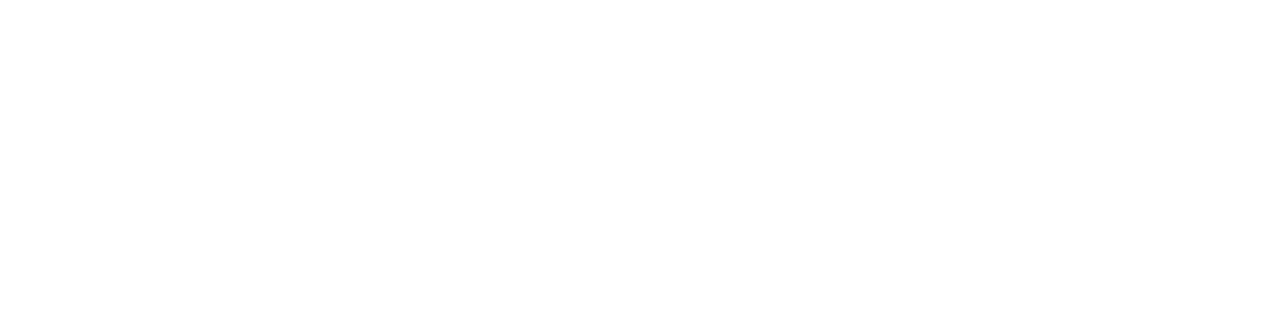
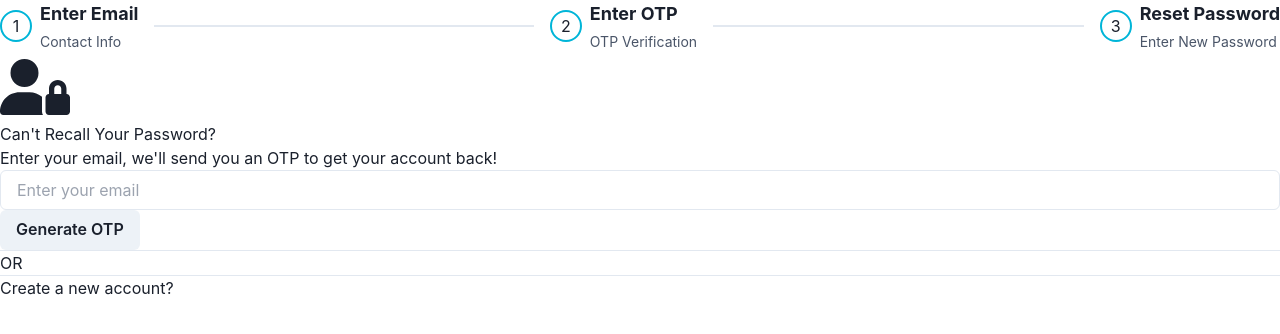
Before and after one commit to Sawantkun/MailMagnet, a React (Vite) app: page /ForgotPassword in a window 1280 px wide. Before the commit this address had no page. Shown: the top 334 px of the page. Built offline with nearby package versions, Linux system fonts and the light colour scheme.

Commit message:
forgot password page

```diff
--- a/package.json
+++ b/package.json
@@ -19,6 +19,7 @@
     "react": "^18.2.0",
     "react-dom": "^18.2.0",
     "react-icons": "^5.0.1",
+    "react-modal": "^3.16.1",
     "react-router-dom": "^6.22.0"
   },
   "devDependencies": {
--- a/src/App.jsx
+++ b/src/App.jsx
@@ -8,6 +8,7 @@
 import Dashboard from './pages/Dashboard';
 import MainNav from './components/MainNav';
 import Services from './pages/Services';
+import ForgotPassword from './pages/ForgotPassword';
 
 const App = () => {
   return (
@@ -20,6 +21,7 @@
           <Route path='/Dashboard' element={<Dashboard />} />
           <Route path='/MainNav' element={<MainNav />} />
           <Route path='/Services' element={<Services />} />
+          <Route path='/ForgotPassword' element={<ForgotPassword />} />
         </Routes>
       </Router>
     </ChakraProvider>
--- /dev/null
+++ b/src/pages/ForgotPassword.jsx
@@ -0,0 +1,165 @@
+import React, { useState, useRef } from 'react';
+import { IoMdClose } from 'react-icons/io';
+import { FaUserLock } from 'react-icons/fa6';
+import {
+  Box,
+  Text,
+  Stepper,
+  Step,
+  StepDescription,
+  StepIcon,
+  StepIndicator,
+  StepNumber,
+  StepSeparator,
+  StepStatus,
+  Input,
+  Button,
+} from '@chakra-ui/react';
+
+const steps = [
+  { title: 'Enter Email', description: 'Contact Info' },
+  { title: 'Enter OTP', description: 'OTP Verification' },
+  { title: 'Reset Password', description: 'Enter New Password' },
+];
+
+function ForgotPassword() {
+  const [activeStep, setActiveStep] = useState(0);
+  const [completedSteps, setCompletedSteps] = useState([]);
+  const inputRefs = useRef([]);
+  const [otp, setOtp] = useState(['', '', '', '']);
+
+  const handleInputChange = (index, value) => {
+    const newOtp = [...otp];
+    newOtp[index] = value;
+
+    if (index < otp.length - 1 && value !== '') {
+      inputRefs.current[index + 1].focus();
+    }
+
+    setOtp(newOtp);
+  };
+
+  const handleGenerateOtp = () => {
+    setCompletedSteps([0]);
+    setActiveStep(1);
+  };
+
+  const handleOtpSubmit = () => {
+    if (otp.join('').length === 4) {
+      setCompletedSteps([0, 1]);
+      setActiveStep(2);
+    } else {
+      console.error('Invalid OTP');
+    }
+  };
+
+  return (
+    <Box>
+      <Box className="fixed left-1/2 transform -translate-x-1/2 ">
+        <Stepper className='p-5 w-[900px]' size="md" colorScheme='cyan' activeStep={activeStep}>
+          {steps.map((step, index) => (
+            <Step key={index} onClick={() => setActiveStep(index)} completed={completedSteps.includes(index)}>
+              <StepIndicator>
+                <StepStatus
+                  complete={<StepIcon />}
+                  incomplete={<StepNumber />}
+                  active={<StepNumber />}
+                />
+              </StepIndicator>
+              <Box flexShrink="0">
+                <Text fontSize="lg" fontWeight="bold" mb="1">
+                  {step.title}
+                </Text>
+                <StepDescription>{step.description}</StepDescription>
+              </Box>
+              <StepSeparator />
+            </Step>
+          ))}
+        </Stepper>
+      </Box>
+
+      {activeStep === 0 && (
+        <Box className="fixed top-1/2 left-1/2 transform -translate-x-1/2 -translate-y-1/2 bg-white rounded-md shadow-md max-w-md w-full p-8 flex flex-col items-center">
+          <FaUserLock size={70} className="mb-8 text-[#152840]" />
+          <Text className="text-xl font-bold mb-4">Can't Recall Your Password?</Text>
+          <Text className="mb-4 text-[#3e6492] text-center">Enter your email, we'll send you an OTP to get your account back!</Text>
+          <Input
+            type="email"
+            placeholder="Enter your email"
+            className="w-full px-4 py-2 mb-4 border border-gray-300 rounded focus:outline-none"
+          />
+          <Box className="w-full flex justify-center">
+            <Button
+              className="bg-[#152840] text-white m-4 px-6 py-3 rounded cursor-pointer"
+              onClick={handleGenerateOtp}
+            >
+              Generate OTP
+            </Button>
+          </Box>
+          <Box className="w-full text-center m-4">
+            <Box className='flex items-center mb-6'>
+              <hr className="w-1/2 border-t border-gray-300" />
+              <Text className='text-gray-500'>OR</Text>
+              <hr className="w-1/2 border-t border-gray-300" />
+            </Box>
+            <Text className="mt-6"><a href="/signup" className="text-[#152840]">Create a new account?</a></Text>
+          </Box>
+        </Box>
+      )}
+
+      {activeStep === 1 && (
+        <Box className="fixed top-1/2 left-1/2 transform -translate-x-1/2 -translate-y-1/2 bg-white rounded-md shadow-md max-w-md w-full p-8 flex flex-col items-center">          <Text className="text-2xl font-bold mb-4">Enter OTP</Text>
+          <Text className="mb-6 text-[#3e6492]">Please enter the OTP sent to your email.</Text>
+          <Box className="flex justify-center">
+            {otp.map((value, index) => (
+              <Input
+                key={index}
+                ref={(ref) => (inputRefs.current[index] = ref)}
+                type="text"
+                maxLength="1"
+                value={value}
+                onChange={(e) => handleInputChange(index, e.target.value)}
+                className="w-12 h-12 text-center mr-2 rounded border border-gray-500 text-lg focus:outline-none"
+              />
+            ))}
+          </Box>
+          <Box className="w-full flex justify-center mt-6">
+            <Button
+              onClick={handleOtpSubmit}
+              className="bg-[#152840] text-white px-6 py-3 rounded cursor-pointer"
+            >
+              Submit
+            </Button>
+          </Box>
+        </Box>
+      )}
+
+      {activeStep === 2 && (
+        <Box className="fixed top-1/2 left-1/2 transform -translate-x-1/2 -translate-y-1/2 bg-white rounded-md shadow-md max-w-md w-full p-6 flex flex-col items-center">
+          <Text className="text-2xl font-bold mb-4">RESET PASSWORD</Text>
+          <Text className="mb-6 text-[#3e6492]">Reset Your Password and Regain Control.</Text>
+          <Input
+            type="password"
+            placeholder="Enter your new password"
+            className="w-full px-4 py-2 mb-4 border border-gray-300 rounded focus:outline-none"
+          />
+          <Input
+            type="password"
+            placeholder="Confirm your new password"
+            className="w-full px-4 py-2 mb-4 border border-gray-300 rounded focus:outline-none"
+          />
+          <Box className="w-full flex justify-center">
+            <Button
+              // Add your reset password logic here
+              className="bg-[#152840] text-white px-6 py-3 rounded cursor-pointer mb-4"
+            >
+              Reset Password
+            </Button>
+          </Box>
+        </Box>
+      )}
+    </Box>
+  );
+}
+
+export default ForgotPassword;
```
Also changed, not shown: 1 other file (tests, documents, lock files or other folders).
